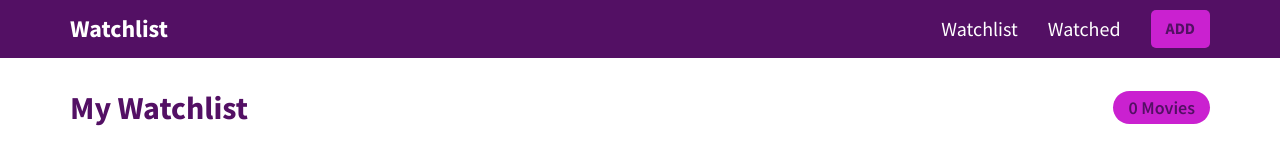
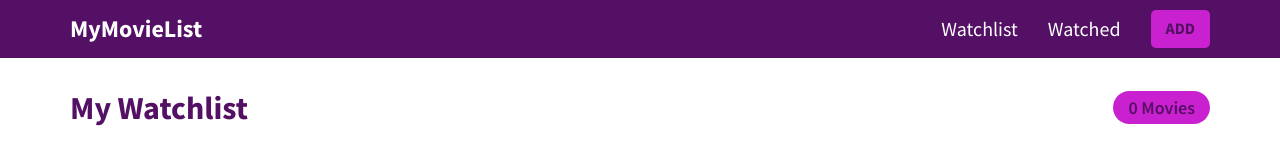
Before and after one commit to jordonkane/my-movie-list, a React (Create React App) app: page / in a window 1280 px wide. Shown: the top 160 px of the page. Built offline with nearby package versions, Linux system fonts and the light colour scheme.

Commit message:
Update Header.js

```diff
--- a/src/components/Header.js
+++ b/src/components/Header.js
@@ -7,7 +7,7 @@ export const Header = () => {
         <div className="container">
             <div className="inner-content">
                 <div className="brand">
-                    <Link to="/">Watchlist</Link>
+                    <Link to="/">MyMovieList</Link>
                 </div>
 
                 <ul className="nav-links">
```
